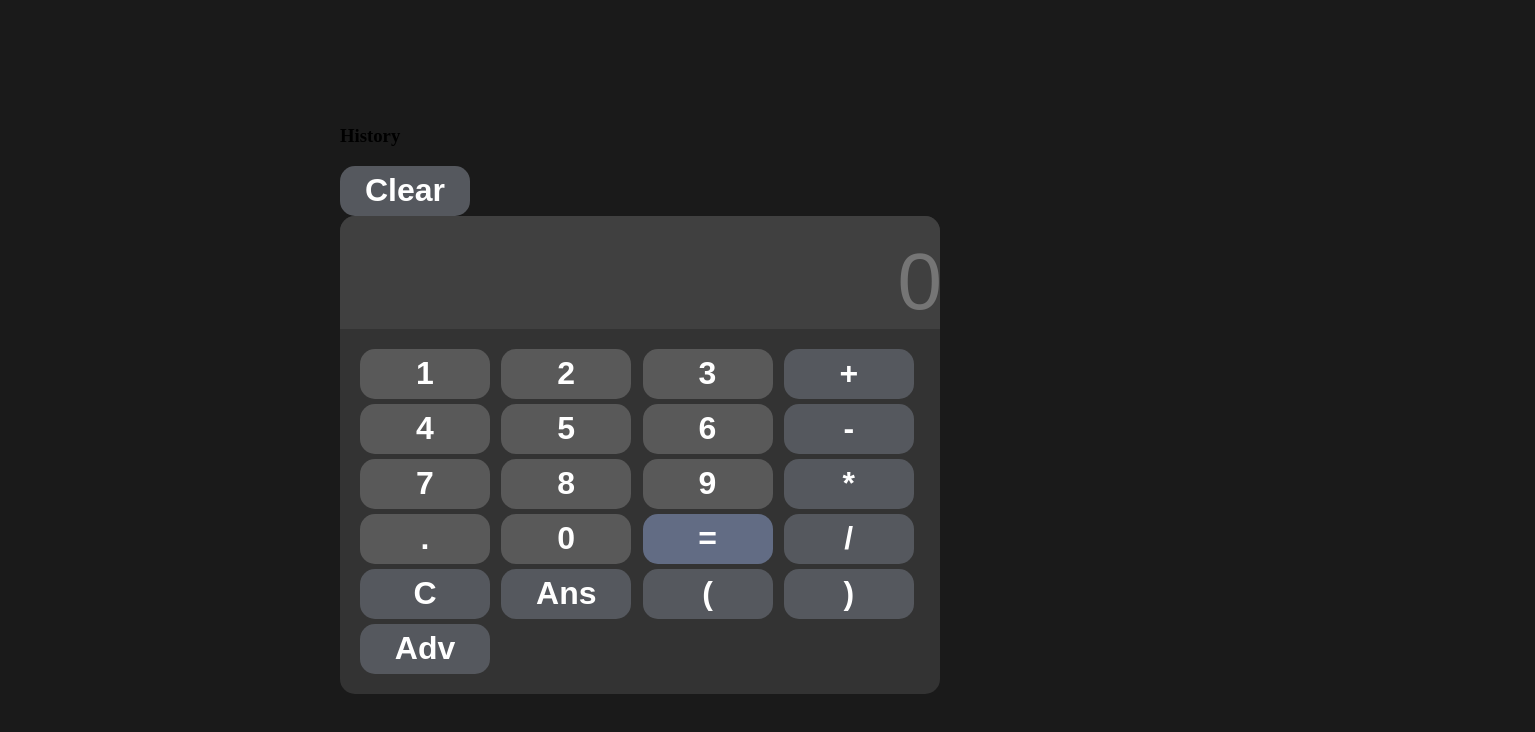
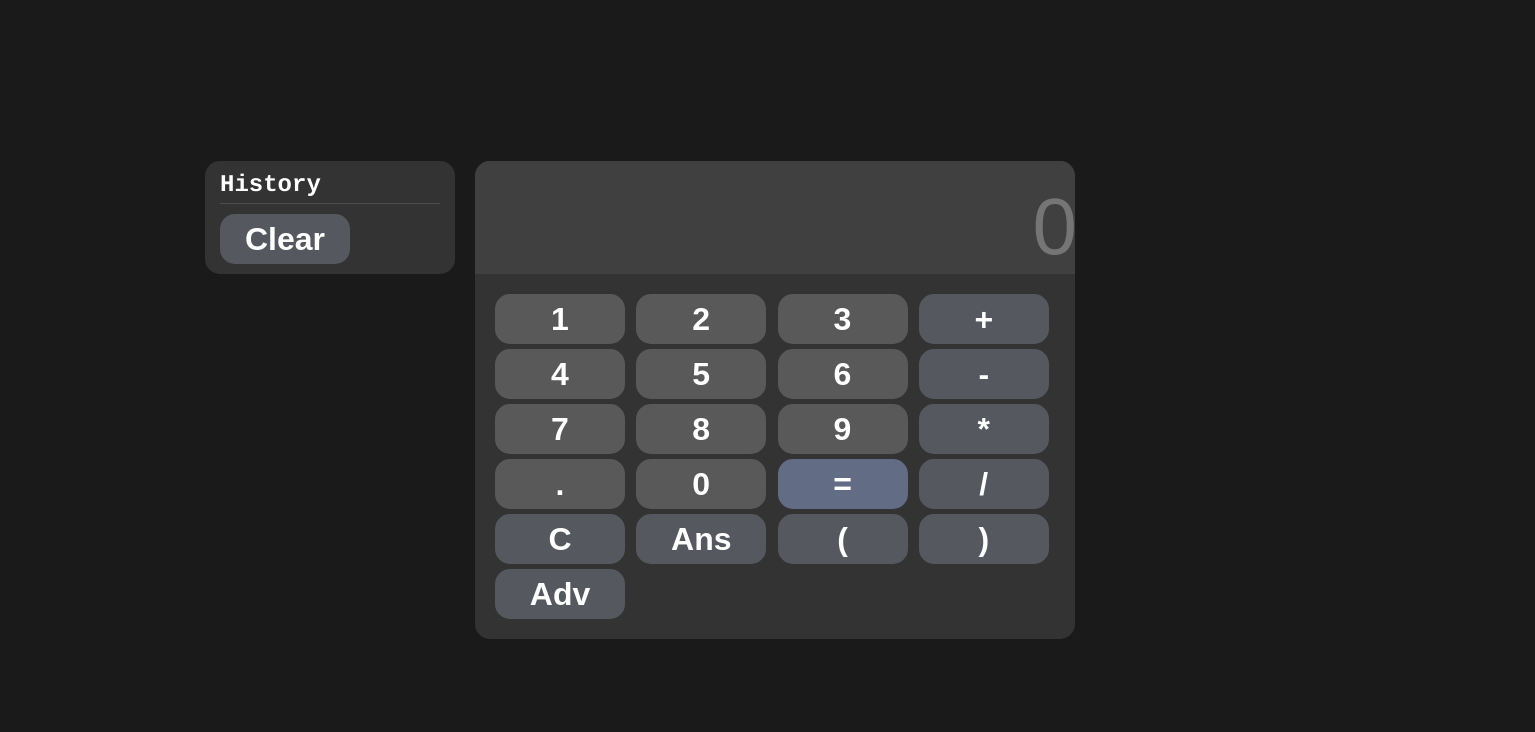
Before and after one commit to Ninflex/Calculator, a plain HTML site: page index.html in a window 1280 px wide. Shown: the whole page, 1535 px wide, since content can reach past the window. Drawn offline with nearby package versions, Linux system fonts and the light colour scheme.

Commit message:
Update style.css

```diff
--- a/style.css
+++ b/style.css
@@ -8,7 +8,11 @@ body{
 }
 
 #wrapper{
-    position: relative;
+    display: flex;
+    flex-direction: row;
+    gap: 20px;
+    align-items: flex-start;
+    justify-content: center;
 }
 
 #calculator{
@@ -21,6 +25,41 @@ body{
 
 #calculatorContainer {
     position: relative;
+}
+
+#historyPanel {
+    background-color: hsl(0, 0%, 20%);
+    border-radius: 15px;
+    padding: 10px 15px;
+    max-height: 400px;
+    overflow-y: auto;
+    color: white;
+    font-family: Courier, monospace;
+    width: 250px;
+    box-sizing: border-box;
+}
+
+#historyPanel h3 {
+    margin: 0 0 10px 0;
+    font-size: 1.5rem;
+    border-bottom: 1px solid hsl(0, 0%, 30%);
+    padding-bottom: 5px;
+}
+
+#historyList {
+    list-style: none;
+    padding: 0;
+    margin: 0;
+}
+
+#historyList li {
+    padding: 6px;
+    cursor: pointer;
+    border-bottom: 1px solid hsl(0, 0%, 30%);
+}
+
+#historyList li:hover {
+    background-color: hsl(0, 0%, 30%);
 }
 
 #advancedPanel {
```
